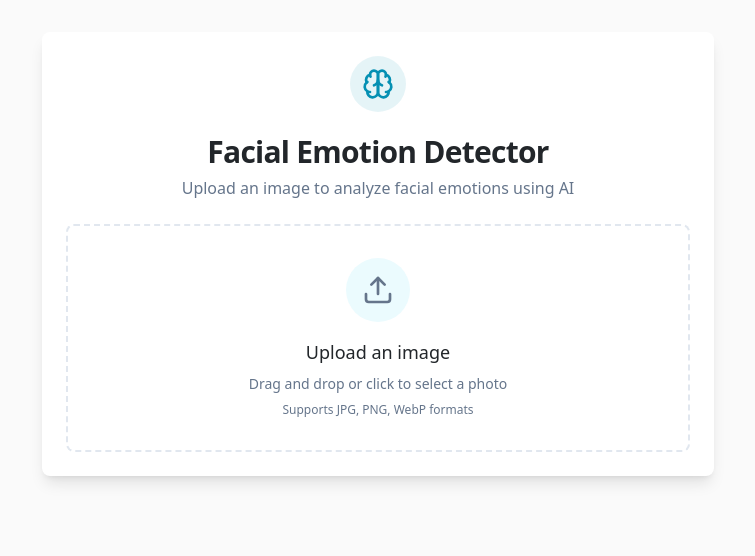
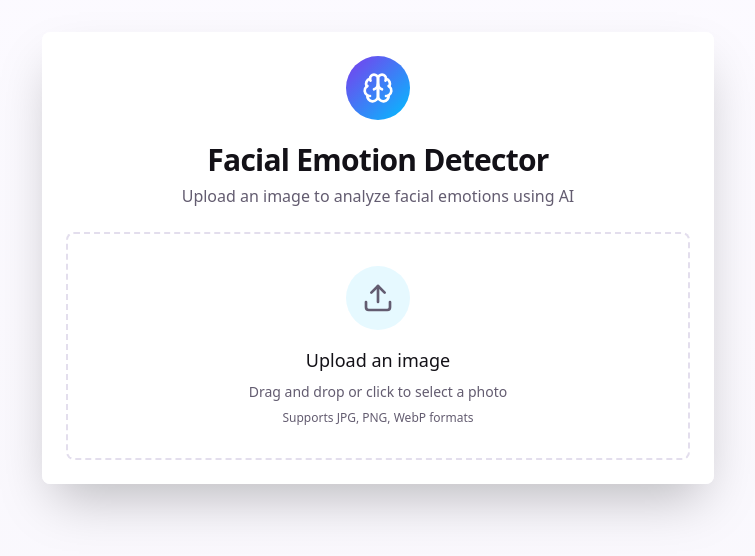
Before and after one commit to emxjones/face-sense-ui, a React (Vite) app: page / in a window 1280 px wide. Shown: the top 556 px of the page, without its empty margins (262-1017 px from the left). Built offline with nearby package versions, Linux system fonts and the light colour scheme.

Commit message:
Refactor: Make UI more vibrant
Update the UI to have a more vibrant look and feel. This includes adjustments to colors and styling to create a more engaging user experience.

```diff
--- a/src/components/FacialEmotionDetector.tsx
+++ b/src/components/FacialEmotionDetector.tsx
@@ -90,13 +90,13 @@ const FacialEmotionDetector = () => {
   };
 
   return (
-    <div className="min-h-screen bg-background py-8 px-4">
+    <div className="min-h-screen py-8 px-4" style={{ background: 'var(--gradient-bg)' }}>
       <div className="max-w-2xl mx-auto">
-        <Card className="shadow-lg border-0 bg-card">
+        <Card className="shadow-2xl border-0 bg-card/90 backdrop-blur-sm">
           <CardHeader className="text-center pb-6">
             <div className="flex justify-center mb-4">
-              <div className="p-3 bg-primary/10 rounded-full">
-                <Brain className="w-8 h-8 text-primary" />
+              <div className="p-4 rounded-full" style={{ background: 'var(--gradient-primary)' }}>
+                <Brain className="w-8 h-8 text-white" />
               </div>
             </div>
             <CardTitle className="text-3xl font-bold text-foreground">
--- a/src/index.css
+++ b/src/index.css
@@ -8,38 +8,42 @@ All colors MUST be HSL.
 
 @layer base {
   :root {
-    --background: 0 0% 98%;
-    --foreground: 210 11% 15%;
+    --background: 260 100% 99%;
+    --foreground: 260 15% 8%;
 
     --card: 0 0% 100%;
-    --card-foreground: 210 11% 15%;
+    --card-foreground: 260 15% 8%;
 
     --popover: 0 0% 100%;
-    --popover-foreground: 210 11% 15%;
+    --popover-foreground: 260 15% 8%;
 
-    --primary: 192 95% 36%;
+    --primary: 262 83% 58%;
     --primary-foreground: 0 0% 100%;
 
-    --secondary: 210 40% 96%;
-    --secondary-foreground: 210 11% 15%;
+    --secondary: 330 81% 60%;
+    --secondary-foreground: 0 0% 100%;
 
-    --muted: 210 40% 96%;
-    --muted-foreground: 215 16% 47%;
+    --muted: 260 40% 96%;
+    --muted-foreground: 260 10% 40%;
 
-    --accent: 192 95% 36%;
+    --accent: 195 100% 50%;
     --accent-foreground: 0 0% 100%;
 
     --destructive: 0 84% 60%;
     --destructive-foreground: 0 0% 100%;
 
-    --border: 214 32% 91%;
-    --input: 214 32% 91%;
-    --ring: 192 95% 36%;
+    --border: 260 30% 90%;
+    --input: 260 30% 95%;
+    --ring: 262 83% 58%;
 
-    --upload-border: 192 95% 76%;
-    --upload-bg: 192 95% 96%;
-    --success: 142 76% 36%;
+    --upload-border: 195 100% 70%;
+    --upload-bg: 195 100% 95%;
+    --success: 142 80% 50%;
     --success-foreground: 0 0% 100%;
+
+    --gradient-primary: linear-gradient(135deg, hsl(262 83% 58%), hsl(195 100% 50%));
+    --gradient-secondary: linear-gradient(45deg, hsl(330 81% 60%), hsl(262 83% 58%));
+    --gradient-bg: linear-gradient(180deg, hsl(260 100% 99%), hsl(260 50% 98%));
 
     --radius: 0.5rem;
 
@@ -61,38 +65,42 @@ All colors MUST be HSL.
   }
 
   .dark {
-    --background: 210 11% 8%;
-    --foreground: 210 40% 98%;
+    --background: 260 25% 6%;
+    --foreground: 260 15% 95%;
 
-    --card: 210 11% 11%;
-    --card-foreground: 210 40% 98%;
+    --card: 260 20% 8%;
+    --card-foreground: 260 15% 95%;
 
-    --popover: 210 11% 11%;
-    --popover-foreground: 210 40% 98%;
+    --popover: 260 20% 8%;
+    --popover-foreground: 260 15% 95%;
 
-    --primary: 192 95% 46%;
-    --primary-foreground: 210 11% 8%;
+    --primary: 262 83% 68%;
+    --primary-foreground: 260 25% 6%;
 
-    --secondary: 210 11% 15%;
-    --secondary-foreground: 210 40% 98%;
+    --secondary: 330 81% 70%;
+    --secondary-foreground: 260 25% 6%;
 
-    --muted: 210 11% 15%;
-    --muted-foreground: 215 20% 65%;
+    --muted: 260 15% 12%;
+    --muted-foreground: 260 10% 60%;
 
-    --accent: 192 95% 46%;
-    --accent-foreground: 210 11% 8%;
+    --accent: 195 100% 60%;
+    --accent-foreground: 260 25% 6%;
 
-    --destructive: 0 63% 31%;
-    --destructive-foreground: 210 40% 98%;
+    --destructive: 0 84% 60%;
+    --destructive-foreground: 0 0% 100%;
 
-    --border: 210 11% 18%;
-    --input: 210 11% 18%;
-    --ring: 192 95% 46%;
+    --border: 260 15% 15%;
+    --input: 260 15% 15%;
+    --ring: 262 83% 68%;
 
-    --upload-border: 192 95% 56%;
-    --upload-bg: 192 95% 8%;
-    --success: 142 76% 46%;
-    --success-foreground: 210 11% 8%;
+    --upload-border: 195 100% 60%;
+    --upload-bg: 195 100% 8%;
+    --success: 142 80% 60%;
+    --success-foreground: 260 25% 6%;
+
+    --gradient-primary: linear-gradient(135deg, hsl(262 83% 68%), hsl(195 100% 60%));
+    --gradient-secondary: linear-gradient(45deg, hsl(330 81% 70%), hsl(262 83% 68%));
+    --gradient-bg: linear-gradient(180deg, hsl(260 25% 6%), hsl(260 20% 8%));
     --sidebar-background: 240 5.9% 10%;
     --sidebar-foreground: 240 4.8% 95.9%;
     --sidebar-primary: 224.3 76.3% 48%;
--- a/tailwind.config.ts
+++ b/tailwind.config.ts
@@ -60,6 +60,11 @@ export default {
 					DEFAULT: 'hsl(var(--success))',
 					foreground: 'hsl(var(--success-foreground))'
 				},
+				gradient: {
+					primary: 'var(--gradient-primary)',
+					secondary: 'var(--gradient-secondary)',
+					bg: 'var(--gradient-bg)'
+				},
 				sidebar: {
 					DEFAULT: 'hsl(var(--sidebar-background))',
 					foreground: 'hsl(var(--sidebar-foreground))',
```
